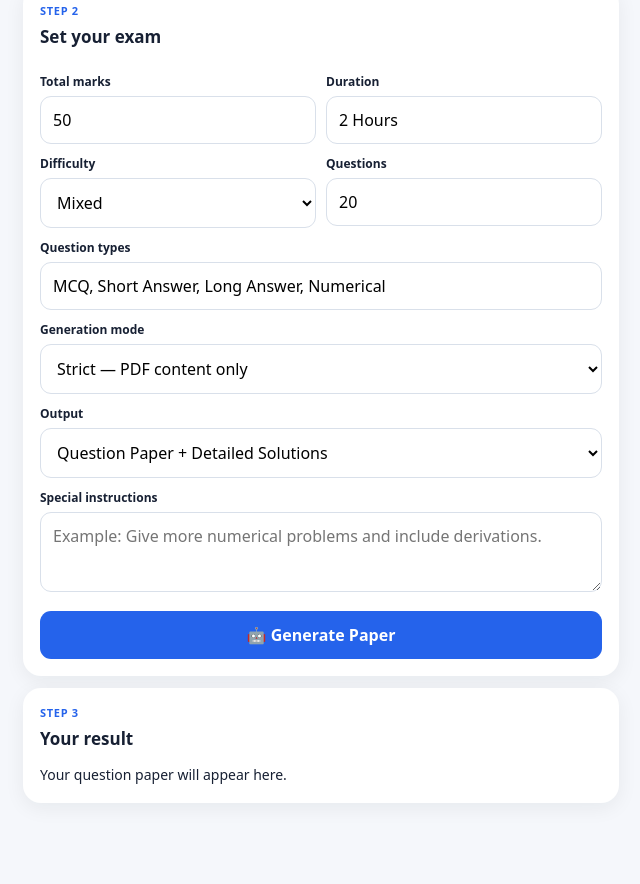
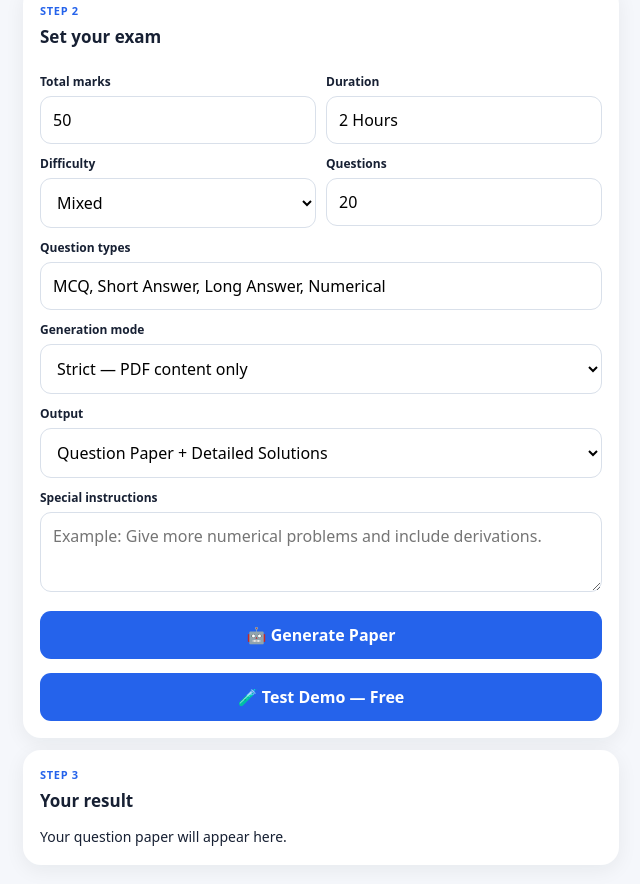
Before and after one commit to vivekbarot37-blip/papercraft-ai, a website: page public/index.html in a window 1280 px wide. Shown: the part 398-1282 px from the top of the page, without its empty margins (319-959 px from the left). Before the commit the page ends 1248 px from the top, so only its background shows below. Drawn offline with Linux system fonts and the light colour scheme.

Commit message:
Update index.html

```diff
--- a/public/index.html
+++ b/public/index.html
@@ -35,6 +35,7 @@ button{background:#2563eb;color:white;border:0;font-weight:900;margin-top:14px;m
 <label>Output</label><select id="output"><option>Question Paper + Detailed Solutions</option><option>Question Paper + Answer Key</option><option>Question Paper Only</option></select>
 <label>Special instructions</label><textarea id="instructions" placeholder="Example: Give more numerical problems and include derivations."></textarea>
 <button id="generate">🤖 Generate Paper</button>
+ <button id="demo">🧪 Test Demo — Free</button>
 </section>
 
 <section class="card">
```
